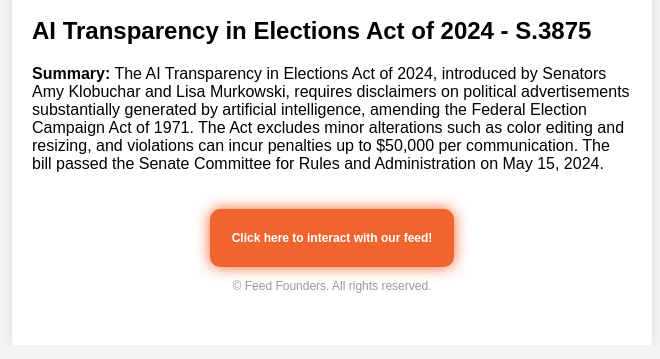
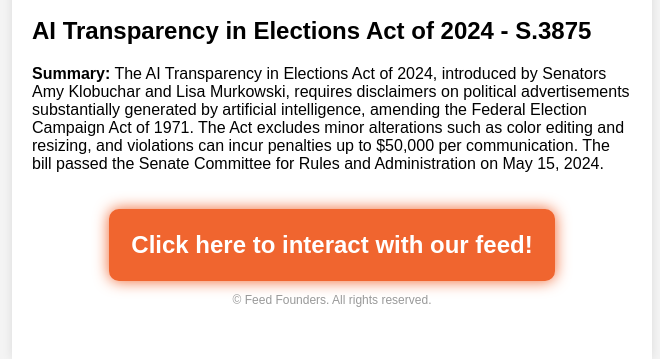
Before and after one commit to heeyunjeon/feedfounders, a Flask app: template templates/framer.html in a window 1280 px wide. Shown: the part 1064-1423 px from the top of the page, without its empty margins (308-968 px from the left). Before the commit the page ends 1357 px from the top, so only its background shows below. Run offline with Flask 3, Linux system fonts and the light colour scheme; the template is opened without the code that fills it: values that come from a table or form of the project are taken from there, others are empty.

Commit message:
prettify more

```diff
--- a/templates/framer.html
+++ b/templates/framer.html
@@ -70,7 +70,7 @@
         {% endfor %}
         <div class="footer">
             <div style="background-color: #F0652F; border: 2px solid #F0652F; padding: 20px; border-radius: 10px; box-shadow: 0 0 15px #F0652F; display: inline-block;">
-                <a href="https://www.feedfounders.com/interact" style="color: white; font-weight: 900; text-decoration: none;">Click here to interact with our feed!</a> <!-- Styled clickable link -->
+                <a href="https://www.feedfounders.com/interact" style="color: white; font-weight: 900; font-size: 24px; text-decoration: none;">Click here to interact with our feed!</a> <!-- Styled clickable link -->
             </div>
             <p>&copy; {{ current_year }} Feed Founders. All rights reserved.</p>
         </div>
```
